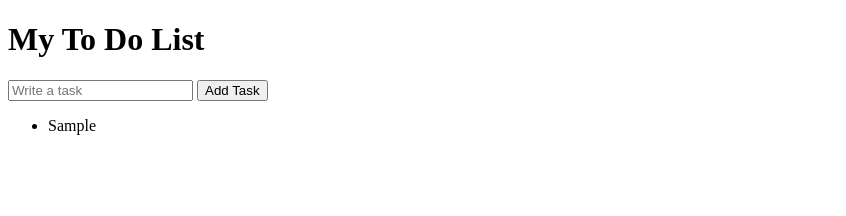
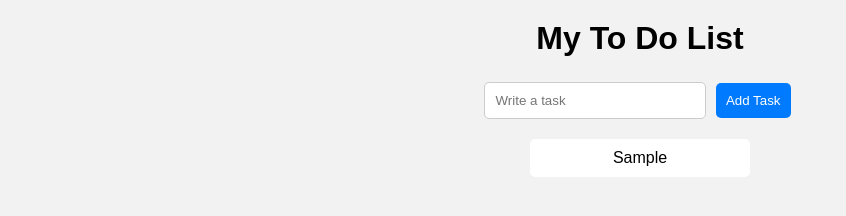
Before and after one commit to mtablawy9/my-first-project, a plain HTML site: page index.html in a window 1280 px wide. Both pictures are taken after typing "Sample" into the empty fields and a click on the button "Add Task". Shown: the whole page, without its empty margins (0-846 px from the left). Drawn offline with Linux system fonts and the light colour scheme.

Commit message:
Add full To-Do app with storage

```diff
--- a/index.html
+++ b/index.html
@@ -3,6 +3,53 @@
 
 <head>
     <title>To Do App</title>
+
+    <style>
+        body {
+            font-family: Arial;
+            text-align: center;
+            background-color: #f2f2f2;
+        }
+
+        h1 {
+            margin-top: 20px;
+        }
+
+        input {
+            padding: 10px;
+            width: 200px;
+            border: 1px solid #ccc;
+            border-radius: 5px;
+        }
+
+        button {
+            padding: 10px;
+            margin: 5px;
+            cursor: pointer;
+            border: none;
+            background-color: #007bff;
+            color: white;
+            border-radius: 5px;
+        }
+
+        button:hover {
+            background-color: #0056b3;
+        }
+
+        ul {
+            list-style: none;
+            padding: 0;
+        }
+
+        li {
+            background: white;
+            padding: 10px;
+            margin: 5px auto;
+            width: 200px;
+            border-radius: 5px;
+            cursor: pointer;
+        }
+    </style>
 </head>
 
 <body>
@@ -15,19 +62,54 @@
     <ul id="taskList"></ul>
 
     <script>
+
         function addTask() {
             let input = document.getElementById("taskInput");
             let task = input.value;
 
             if (task === "") return;
 
-            let li = document.createElement("li");
-            li.innerText = task;
+            let tasks = JSON.parse(localStorage.getItem("tasks")) || [];
+            tasks.push(task);
 
-            document.getElementById("taskList").appendChild(li);
+            localStorage.setItem("tasks", JSON.stringify(tasks));
 
             input.value = "";
+
+            showTasks();
         }
+
+        function showTasks() {
+            let taskList = document.getElementById("taskList");
+            taskList.innerHTML = "";
+
+            let tasks = JSON.parse(localStorage.getItem("tasks")) || [];
+
+            tasks.forEach((task, index) => {
+                let li = document.createElement("li");
+                li.innerText = task;
+
+                li.onclick = function () {
+                    deleteTask(index);
+                };
+
+                taskList.appendChild(li);
+            });
+        }
+
+        function deleteTask(index) {
+            let tasks = JSON.parse(localStorage.getItem("tasks")) || [];
+
+            tasks.splice(index, 1);
+
+            localStorage.setItem("tasks", JSON.stringify(tasks));
+
+            showTasks();
+        }
+
+        // تحميل البيانات أول ما الصفحة تفتح
+        showTasks();
+
     </script>
 
 </body>
```
